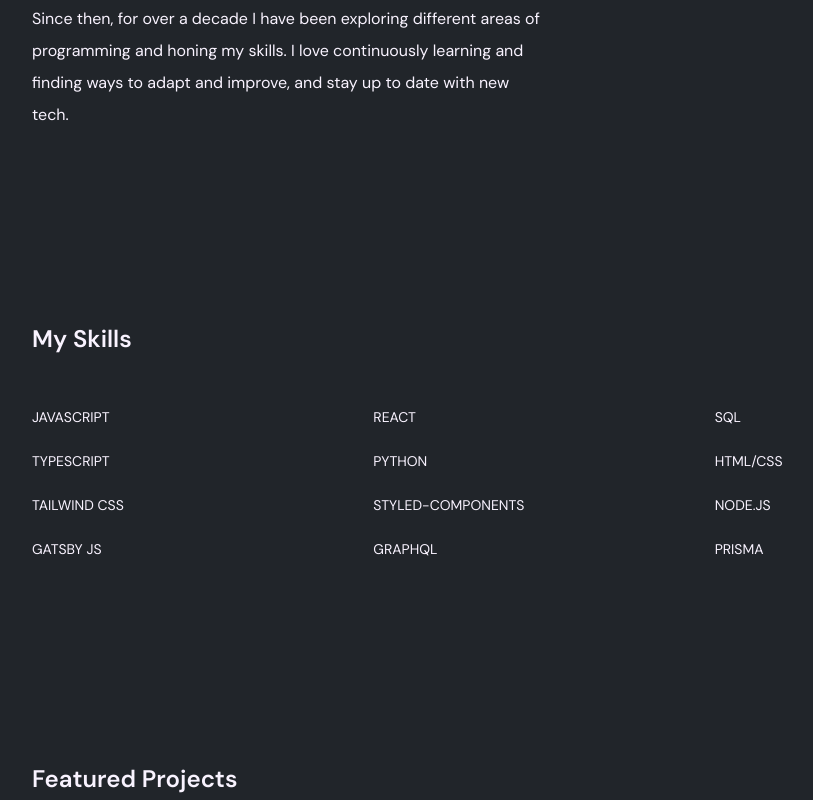
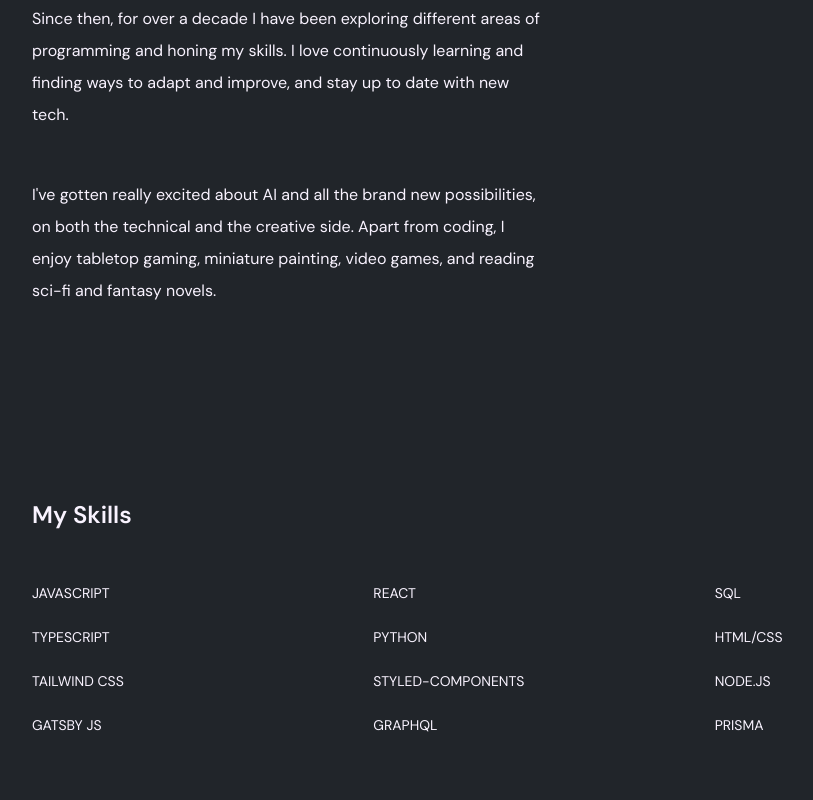
Before and after one commit to laurakcleve/portfolio, an Astro site: page / in a window 1280 px wide. Shown: the part 1157-1957 px from the top of the page, without its empty margins (96-909 px from the left). Built offline with nearby package versions, Linux system fonts and the light colour scheme; Astro itself is replaced by a stand-in of ours.

Commit message:
Change some home page content

```diff
--- a/src/pages/index.astro
+++ b/src/pages/index.astro
@@ -39,10 +39,16 @@
       into programming again. That's when things clicked for me and I was hooked
       for good.
     </p>
-    <p class='max-w-lg'>
+    <p class='mb-12 max-w-lg'>
       Since then, for over a decade I have been exploring different areas of
       programming and honing my skills. I love continuously learning and finding
       ways to adapt and improve, and stay up to date with new tech.
+    </p>
+    <p class='max-w-lg'>
+      I've gotten really excited about AI and all the brand new possibilities,
+      on both the technical and the creative side. Apart from coding, I enjoy
+      tabletop gaming, miniature painting, video games, and reading sci-fi and
+      fantasy novels.
     </p>
   </Section>
 
```
